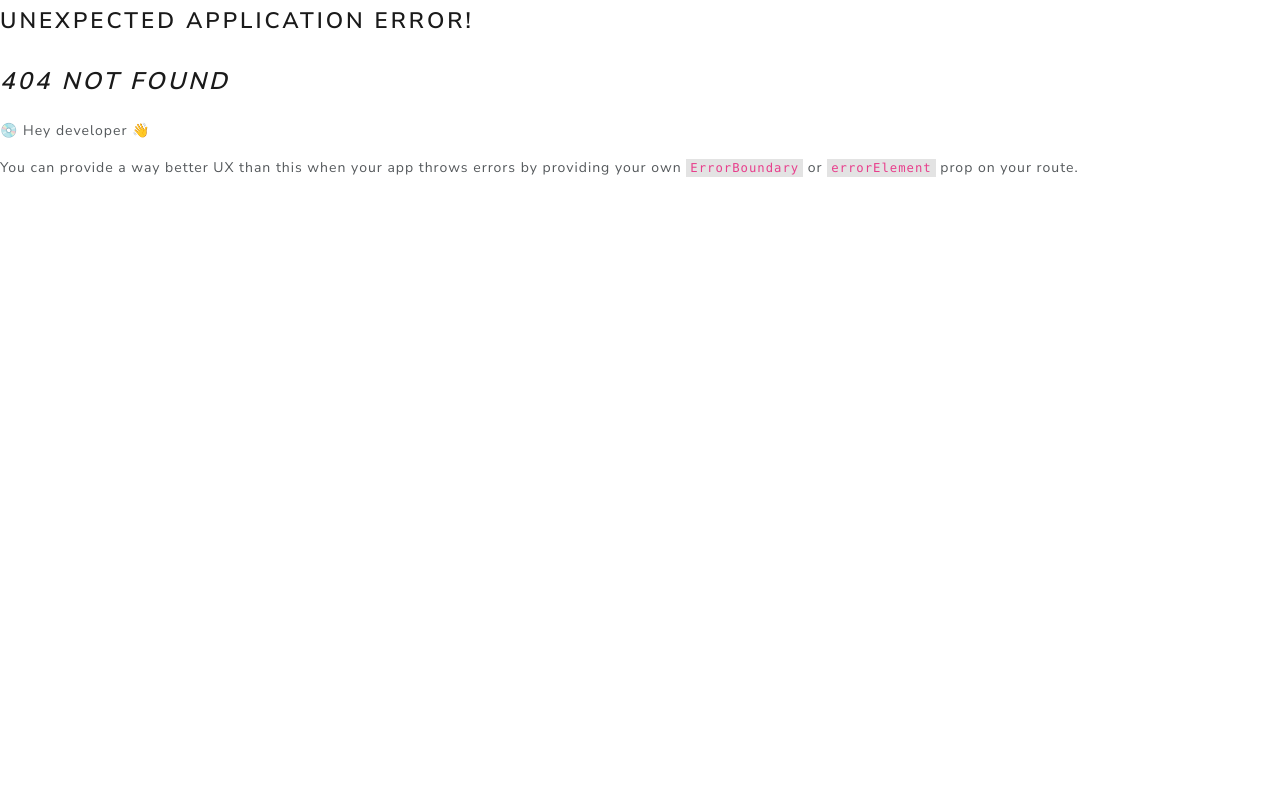
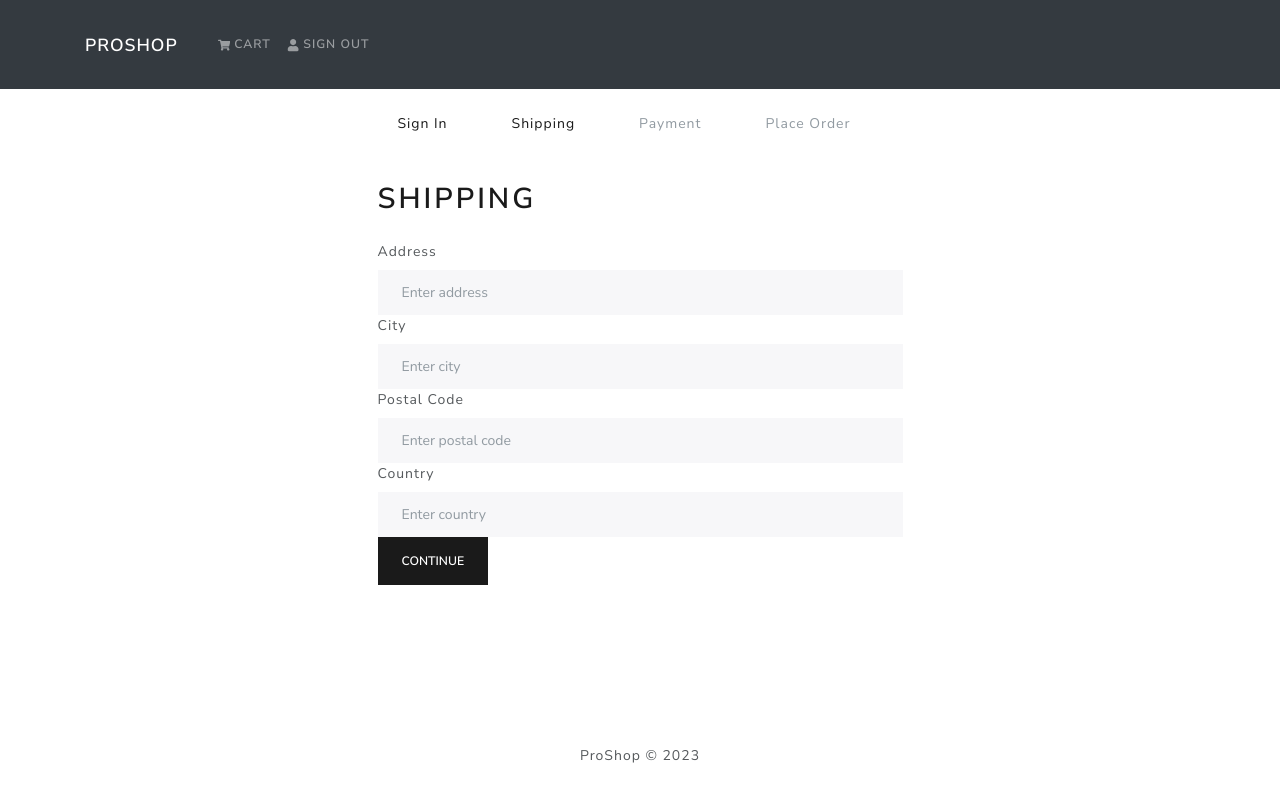
Before and after one commit to Gabriel-Azevedo-Ferreira/e-commerce-mern, a React (Create React App) app in the folder frontend/: page /shipping in a window 1280 px wide. Before the commit this address had no page. Built offline with nearby package versions, Linux system fonts and the light colour scheme; sample sign-in values are in the browser's storage.

Commit message:
checkout process part 1 - without the final page

```diff
--- /dev/null
+++ b/frontend/src/components/CheckoutSteps.jsx
@@ -0,0 +1,51 @@
+import React from 'react'
+import { Nav } from 'react-bootstrap'
+import { LinkContainer } from 'react-router-bootstrap'
+
+const CheckoutSteps = ({ step1, step2, step3, step4 }) => {
+  return (
+    <Nav className='justify-content-center mb-4'>
+      <Nav.Item>
+        {step1 ? (
+          <LinkContainer to='/login'>
+            <Nav.Link>Sign In</Nav.Link>
+          </LinkContainer>
+        ) : (
+          <Nav.Link disabled>Sign In</Nav.Link>
+        )}
+      </Nav.Item>
+
+      <Nav.Item>
+        {step2 ? (
+          <LinkContainer to='/shipping'>
+            <Nav.Link>Shipping</Nav.Link>
+          </LinkContainer>
+        ) : (
+          <Nav.Link disabled>Shipping</Nav.Link>
+        )}
+      </Nav.Item>
+
+      <Nav.Item>
+        {step3 ? (
+          <LinkContainer to='/payment'>
+            <Nav.Link>Payment</Nav.Link>
+          </LinkContainer>
+        ) : (
+          <Nav.Link disabled>Payment</Nav.Link>
+        )}
+      </Nav.Item>
+
+      <Nav.Item>
+        {step4 ? (
+          <LinkContainer to='/placeorder'>
+            <Nav.Link>Place Order</Nav.Link>
+          </LinkContainer>
+        ) : (
+          <Nav.Link disabled>Place Order</Nav.Link>
+        )}
+      </Nav.Item>
+    </Nav>
+  )
+}
+
+export default CheckoutSteps
--- /dev/null
+++ b/frontend/src/components/PrivateRoute.jsx
@@ -0,0 +1,11 @@
+import React from "react";
+import { useSelector } from "react-redux";
+import { Navigate, Outlet } from "react-router-dom";
+
+const PrivateRoute = () => {
+  const { userInfo } = useSelector((state) => state.auth);
+
+  return userInfo ? <Outlet /> : <Navigate to="/login" />;
+};
+
+export default PrivateRoute;
--- a/frontend/src/index.js
+++ b/frontend/src/index.js
@@ -17,6 +17,9 @@ import store from "./store";
 import CartScreen from "./screens/CartScreen";
 import LoginScreen from "./screens/LoginScreen";
 import RegisterScreen from "./screens/RegisterScreen";
+import PrivateRoute from "./components/PrivateRoute";
+import ShippingScreen from "./screens/ShippingScreen";
+import PaymentScreen from "./screens/PaymentScreen";
 
 const router = createBrowserRouter(
   createRoutesFromElements(
@@ -26,6 +29,10 @@ const router = createBrowserRouter(
       <Route path="/cart" element={<CartScreen />} />
       <Route path="/login" element={<LoginScreen />} />
       <Route path="/register" element={<RegisterScreen />} />
+      <Route path="/" element={<PrivateRoute />}>
+        <Route path="/shipping" element={<ShippingScreen />} />
+        <Route path="/payment" element={<PaymentScreen />} />
+      </Route>
     </Route>
   )
 );
--- /dev/null
+++ b/frontend/src/screens/PaymentScreen.jsx
@@ -0,0 +1,62 @@
+import { Button, Col, Form } from "react-bootstrap";
+import CheckoutSteps from "../components/CheckoutSteps";
+import FormContainer from "../components/FormContainer";
+import React, { useEffect, useState } from "react";
+import { useDispatch, useSelector } from "react-redux";
+import { useNavigate } from "react-router-dom";
+import { savePaymentMethod } from "../slice/cartSlice";
+
+const PaymentScreen = () => {
+  const [paymentMethod, setPaymentMethod] = useState("PayPal");
+
+  const { shippingAddress } = useSelector((state) => state.cart);
+  const dispatch = useDispatch();
+  const navigate = useNavigate();
+
+  useEffect(() => {
+    if (!shippingAddress) navigate("/shipping");
+  }, [shippingAddress, navigate]);
+
+  const submitHandler = (e) => {
+    e.preventDefault();
+    dispatch(savePaymentMethod(paymentMethod));
+    navigate("/placeorder");
+  };
+
+  return (
+    <FormContainer>
+      <CheckoutSteps step1 step2 step3 />
+      <h1>Payment Method</h1>
+      <Form onSubmit={submitHandler}>
+        <Form.Group>
+          <Form.Label as="legend">Select Method</Form.Label>
+          <Col>
+            <Form.Check
+              type="radio"
+              label="PayPal or Credit Card"
+              id="PayPal"
+              name="paymentMethod"
+              value="PayPal"
+              checked
+              onChange={(e) => setPaymentMethod(e.target.value)}
+            ></Form.Check>
+            <Form.Check
+              type="radio"
+              label="Stripe"
+              id="Stripe"
+              name="paymentMethod"
+              value="Stripe"
+              onChange={(e) => setPaymentMethod(e.target.value)}
+            ></Form.Check>
+          </Col>
+        </Form.Group>
+
+        <Button type="submit" variant="primary">
+          Continue
+        </Button>
+      </Form>
+    </FormContainer>
+  );
+};
+
+export default PaymentScreen;
--- /dev/null
+++ b/frontend/src/screens/ShippingScreen.jsx
@@ -0,0 +1,84 @@
+import { useDispatch, useSelector } from "react-redux";
+import CheckoutSteps from "../components/CheckoutSteps";
+import FormContainer from "../components/FormContainer";
+import React, { useState } from "react";
+import { Button, Form } from "react-bootstrap";
+import { useNavigate } from "react-router-dom";
+import { saveShippingAdress } from "../slice/cartSlice";
+
+const ShippingScreen = () => {
+  const { shippingAddress } = useSelector((state) => state.cart);
+
+  const [address, setAddress] = useState(shippingAddress?.address || "");
+  const [city, setCity] = useState(shippingAddress?.city || "");
+  const [postalCode, setPostalCode] = useState(
+    shippingAddress?.postalCode || ""
+  );
+  const [country, setCountry] = useState(shippingAddress?.country || "");
+
+  const dispatch = useDispatch();
+  const navigate = useNavigate();
+
+  const submitHandler = (e) => {
+    e.preventDefault();
+    dispatch(saveShippingAdress({ address, city, postalCode, country }));
+    navigate("/payment");
+  };
+  return (
+    <FormContainer>
+      <CheckoutSteps step1 step2 />
+      <h1>Shipping</h1>
+      <Form onSubmit={submitHandler}>
+        <Form.Group controlId="address">
+          <Form.Label>Address</Form.Label>
+          <Form.Control
+            type="text"
+            placeholder="Enter address"
+            value={address}
+            required
+            onChange={(e) => setAddress(e.target.value)}
+          ></Form.Control>
+        </Form.Group>
+
+        <Form.Group controlId="city">
+          <Form.Label>City</Form.Label>
+          <Form.Control
+            type="text"
+            placeholder="Enter city"
+            value={city}
+            required
+            onChange={(e) => setCity(e.target.value)}
+          ></Form.Control>
+        </Form.Group>
+
+        <Form.Group controlId="postalCode">
+          <Form.Label>Postal Code</Form.Label>
+          <Form.Control
+            type="text"
+            placeholder="Enter postal code"
+            value={postalCode}
+            required
+            onChange={(e) => setPostalCode(e.target.value)}
+          ></Form.Control>
+        </Form.Group>
+
+        <Form.Group controlId="country">
+          <Form.Label>Country</Form.Label>
+          <Form.Control
+            type="text"
+            placeholder="Enter country"
+            value={country}
+            required
+            onChange={(e) => setCountry(e.target.value)}
+          ></Form.Control>
+        </Form.Group>
+
+        <Button type="submit" variant="primary">
+          Continue
+        </Button>
+      </Form>
+    </FormContainer>
+  );
+};
+
+export default ShippingScreen;
--- a/frontend/src/slice/cartSlice.js
+++ b/frontend/src/slice/cartSlice.js
@@ -1,5 +1,4 @@
 import { createSlice } from "@reduxjs/toolkit";
-import { retry } from "@reduxjs/toolkit/query";
 
 const addDecimals = (num) => (Math.round(num * 100) / 100).toFixed(2);
 
@@ -29,9 +28,18 @@ const cartSlice = createSlice({
       state.shippingAddress = action.payload;
       return updateCart(state);
     },
+    savePaymentMethod: (state, action) => {
+      state.paymentMethods = action.payload;
+      return updateCart(state);
+    },
   },
 });
-export const { addToCart, removeFromCart } = cartSlice.actions;
+export const {
+  addToCart,
+  removeFromCart,
+  saveShippingAdress,
+  savePaymentMethod,
+} = cartSlice.actions;
 export default cartSlice;
 
 const updateCart = (state) => {
```
